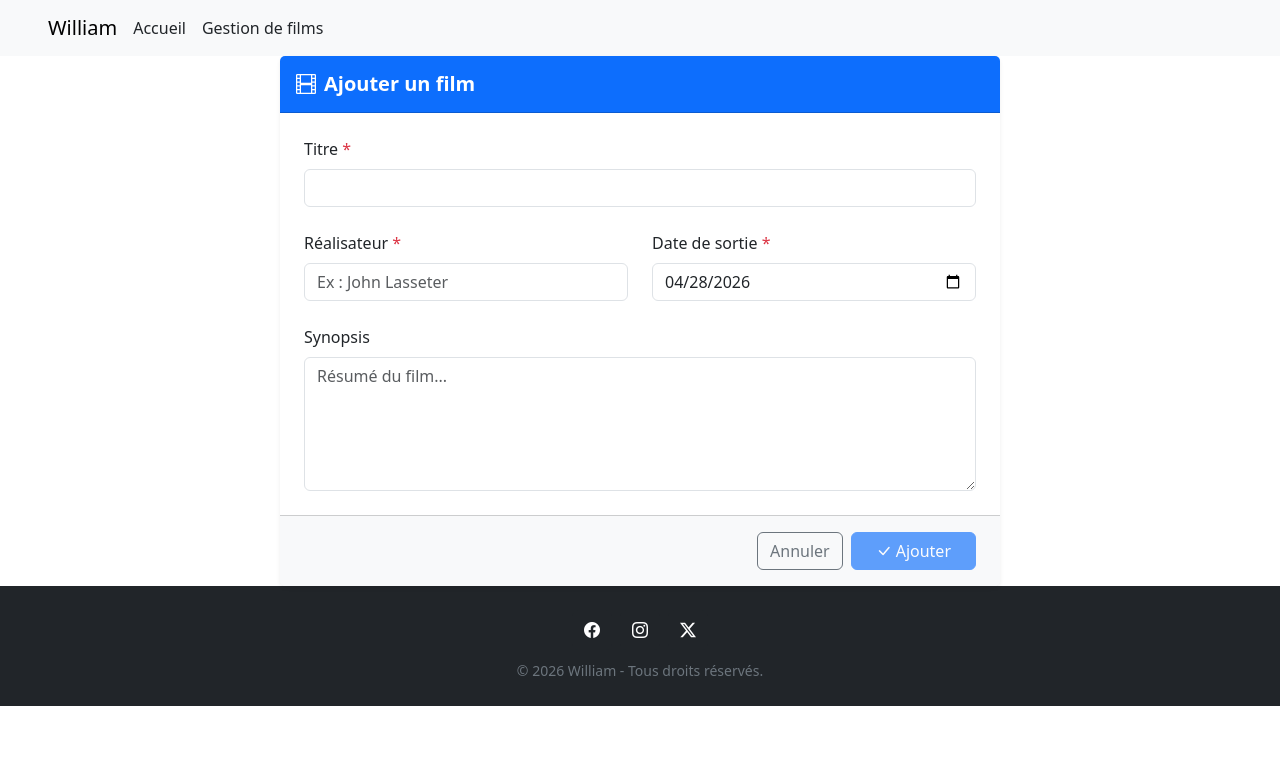
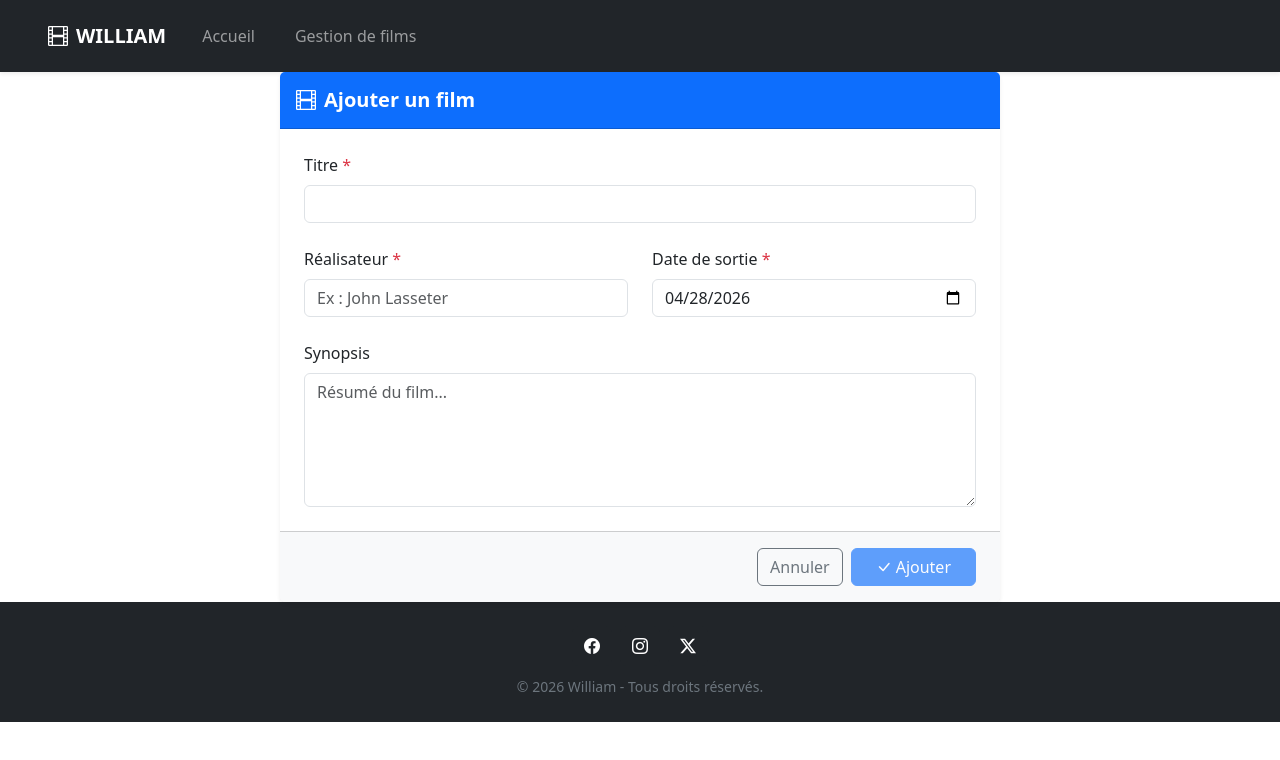
Before and after one commit to UzairGL/William, an Angular app in the folder william/: page /add-movie in a window 1280 px wide. Shown: the top 760 px of the page. Built offline with nearby package versions, Linux system fonts and the light colour scheme.

Commit message:
ref(navbar): revamped navbar

```diff
--- a/william/src/app/navbar/navbar.html
+++ b/william/src/app/navbar/navbar.html
@@ -1,5 +1,22 @@
-<nav class="navbar navbar-light navbar-expand bg-light ps-5">
-  <a class="navbar-brand">{{ title | titlecase }}</a>
-  <a class="nav-item nav-link" routerLink="/">Accueil</a>
-  <a class="nav-item nav-link ms-3" routerLink="/movies">Gestion de films</a>
+<nav class="navbar navbar-expand-lg navbar-dark bg-dark shadow-sm py-3">
+  <div class="container-fluid px-5">
+    <a class="navbar-brand fw-bold text-uppercase" routerLink="/">
+      <i class="bi bi-film me-2"></i>{{ title | titlecase }}
+    </a>
+
+    <div class="navbar-nav me-auto mb-2 mb-lg-0">
+      <a class="nav-link px-3 mx-1 rounded-pill"
+         routerLink="/"
+         [routerLinkActiveOptions]="{exact: true}"
+         routerLinkActive="active bg-secondary">
+        Accueil
+      </a>
+      <a class="nav-link px-3 mx-1 rounded-pill"
+         routerLink="/movies"
+         [routerLinkActiveOptions]="{exact: true}"
+         routerLinkActive="active bg-secondary">
+        Gestion de films
+      </a>
+    </div>
+  </div>
 </nav>
```
Also changed, not shown: william/src/app/navbar/navbar.ts (+4 -8 lines).
